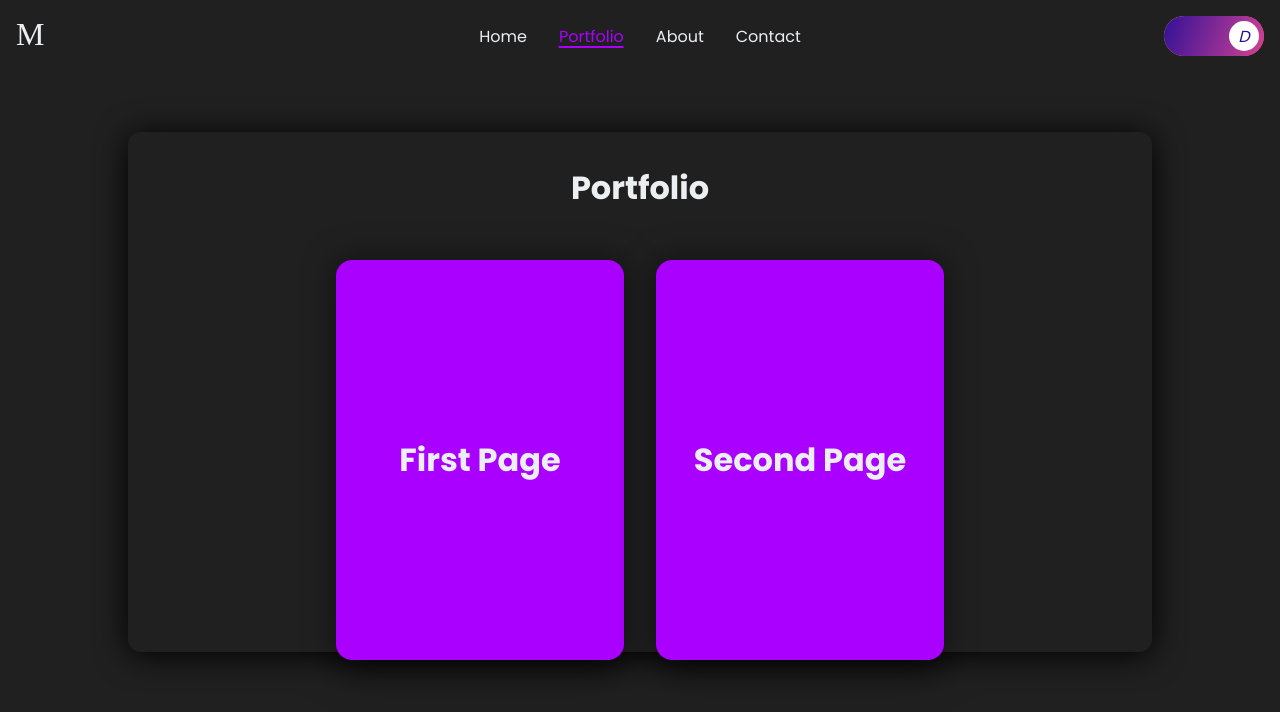
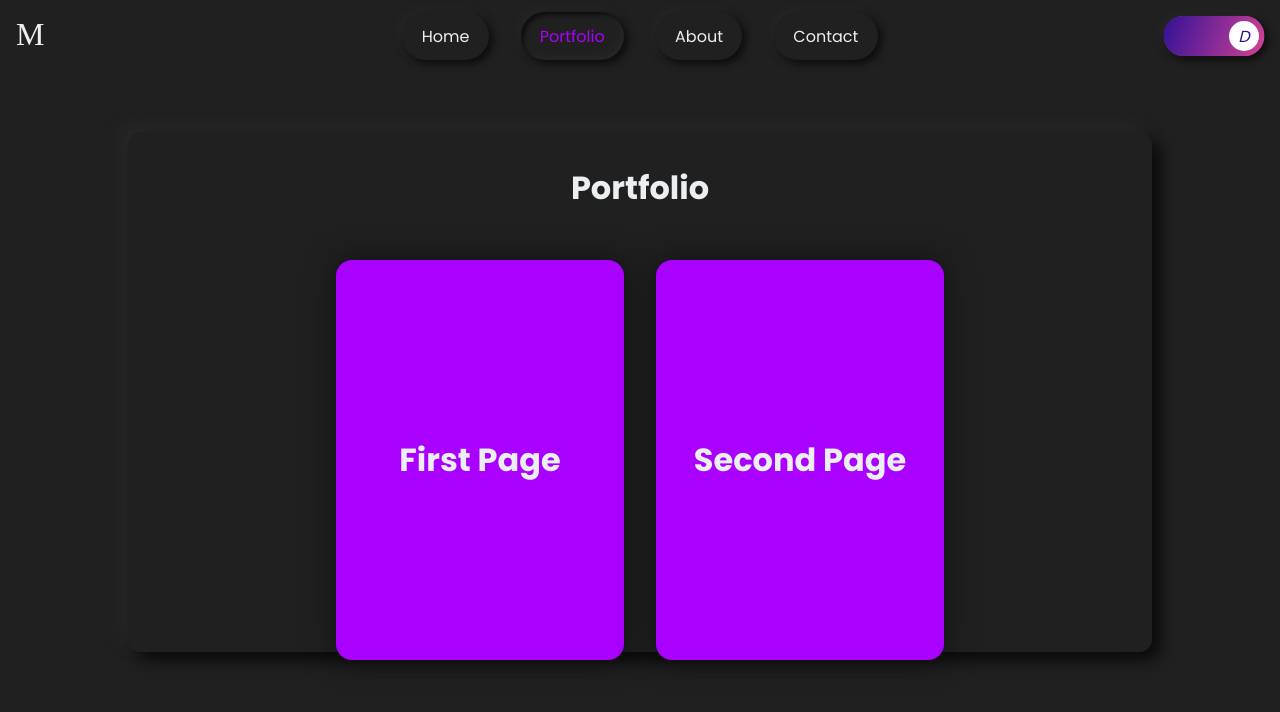
Before and after one commit to mateuszgorecki/first-react-app, a React (Create React App) app: page /portfolio in a window 1280 px wide. Shown: the top 712 px of the page. Built offline with nearby package versions, Linux system fonts and the light colour scheme; a web font is replaced by a local one.

Commit message:
change UI to neumorphism style

```diff
--- a/src/App.js
+++ b/src/App.js
@@ -17,6 +17,7 @@ import ThemeContext from './store/theme-context'
 function App() {
   const location = useLocation()
   const pageTitle = location.pathname
+  useTitle(pageTitle)
 
   const ctx = useContext(ThemeContext)
   const isDark = ctx.isDarkTheme
@@ -24,7 +25,6 @@ function App() {
   const body = document.querySelector('body')
   isDark ? body.classList.add('dark') : body.classList.remove('dark')
 
-  useTitle(pageTitle)
 
   return (
     <div>
--- a/src/assets/scss/Header.module.scss
+++ b/src/assets/scss/Header.module.scss
@@ -49,12 +49,16 @@
       li {
         a {
           color: $darkgrey;
-          transition: all 0.3s ease-out;
+          transition: all 0.2s ease-out;
           position: relative;
+          border-radius: 1.5rem;
+          padding: 0.8rem 1.2rem;
+          box-shadow: 0.2rem 0.2rem 0.5rem $light-shadow-2,
+            -0.2rem -0.2rem 0.5rem rgba($white, 0.7);
 
           &::before {
             content: '';
-            display: block;
+            display: none;
             position: absolute;
             bottom: 0;
             left: 50%;
@@ -74,6 +78,14 @@
               width: 100%;
             }
           }
+
+          &:active,
+          &.active {
+            box-shadow: 0.2rem 0.2rem 0.5rem $light-shadow-2,
+              -0.2rem -0.2rem 0.5rem rgba($white, 0.7),
+              inset 0.2rem 0.2rem 0.2rem rgba($darkgrey-light, 0.1),
+              inset -0.2rem -0.2rem 0.5rem $white;
+          }
         }
       }
     }
@@ -90,6 +102,8 @@
       li {
         a {
           color: $blue-gray;
+          box-shadow: 0.2rem 0.2rem 0.5rem rgba($black, 0.7),
+            -0.2rem -0.2rem 0.5rem $light-shadow;
 
           &::before {
             background-color: $purple;
@@ -100,6 +114,14 @@
           &.active {
             color: $purple;
           }
+
+          &:active,
+          &.active {
+            box-shadow: 0.2rem 0.2rem 0.5rem rgba($black, 0.7),
+              -0.2rem -0.2rem 0.5rem $light-shadow,
+              inset 0.2rem 0.2rem 0.2rem rgba($black, 0.5),
+              inset -0.2rem -0.2rem 0.5rem $light-shadow;
+          }
         }
       }
     }
--- a/src/assets/scss/PageDetails.module.scss
+++ b/src/assets/scss/PageDetails.module.scss
@@ -6,6 +6,7 @@
   padding: 3rem;
   flex-direction: row;
   gap: 3rem;
+  position: relative;
 
   &-photo {
     width: 35%;
@@ -48,8 +49,44 @@
       text-align: center;
     }
   }
+
+  .back-btn {
+    position: absolute;
+    background-color: transparent;
+    border-radius: 1.5rem;
+    bottom: 2rem;
+    right: 2rem;
+    color: $darkgrey;
+    padding: 0.8rem 1.2rem;
+    text-decoration: none;
+    transition: all 0.2s ease-out;
+    box-shadow: 0.2rem 0.2rem 0.5rem $light-shadow-2,
+      -0.2rem -0.2rem 0.5rem rgba($white, 0.7);
+
+    &:active {
+      box-shadow: 0.2rem 0.2rem 0.5rem $light-shadow-2,
+        -0.2rem -0.2rem 0.5rem rgba($white, 0.7),
+        inset 0.2rem 0.2rem 0.2rem rgba($darkgrey-light, 0.1),
+        inset -0.2rem -0.2rem 0.5rem $white;
+    }
+  }
 }
 
 .dark {
-  background-color: $purple !important;
+  .photo {
+    background-color: $purple !important;
+  }
+
+  .back-btn {
+    color: $white;
+    box-shadow: 0.2rem 0.2rem 0.5rem rgba($black, 0.7),
+      -0.2rem -0.2rem 0.5rem $light-shadow;
+
+    &:active {
+      box-shadow: 0.2rem 0.2rem 0.5rem rgba($black, 0.7),
+        -0.2rem -0.2rem 0.5rem $light-shadow,
+        inset 0.2rem 0.2rem 0.2rem rgba($black, 0.5),
+        inset -0.2rem -0.2rem 0.5rem $light-shadow;
+    }
+  }
 }
--- a/src/assets/scss/PageWrapper.module.scss
+++ b/src/assets/scss/PageWrapper.module.scss
@@ -11,11 +11,13 @@
 .light {
   background-color: $blue-gray;
   color: $darkgrey;
-  filter: drop-shadow(0 0.2rem 0.7rem rgba($darkgrey-light, 0.2));
+  box-shadow: 0.5rem 0.5rem 1rem $light-shadow-2,
+            -0.5rem -0.5rem 1rem rgba($white, 0.7);
 }
 
 .dark {
   background-color: $darkgrey;
-  filter: drop-shadow(0 0.2rem 1rem $black);
   color: $blue-gray;
+  box-shadow: 0.5rem 0.5rem 1rem rgba($black, 0.7),
+             -0.5rem -0.5rem 1rem $light-shadow;
 }
--- a/src/assets/scss/ThemeButton.module.scss
+++ b/src/assets/scss/ThemeButton.module.scss
@@ -1,3 +1,5 @@
+@import './variables';
+
 .container {
   height: 40px;
   width: 100px;
@@ -6,11 +8,13 @@
     rgba(253, 203, 50, 1) 0%,
     rgba(244, 56, 98, 1) 100.2%
   );
+  box-shadow: 0.2rem 0.2rem 0.5rem $light-shadow-2,
+    -0.2rem -0.2rem 0.5rem rgba($white, 0.7);
   border-radius: 25px;
   display: flex;
   align-items: center;
   box-sizing: border-box;
-  padding: 0 5px ;
+  padding: 0 5px;
   cursor: pointer;
   position: relative;
   // right: 50px;
@@ -24,6 +28,7 @@
   .dark {
     transition: all 0.2s ease-out;
     opacity: 0;
+    background-color: $darkgrey-light;
     background-image: linear-gradient(
       109.8deg,
       rgba(62, 5, 116, 1) -5.2%,
@@ -35,16 +40,19 @@
     top: 0;
     border-radius: 25px;
     height: 40px;
-    width: 100px ;
+    width: 100px;
     display: flex;
     align-items: center;
     box-sizing: border-box;
     padding: 0 5px;
     z-index: 0;
+    transform: scale(1.01);
   }
 }
 
 .on {
+  box-shadow: 0.2rem 0.2rem 0.5rem rgba($black, 0.7),
+    -0.2rem -0.2rem 0.5rem $light-shadow;
   .dark {
     opacity: 1;
   }
@@ -60,7 +68,7 @@
   display: grid;
   align-items: center;
   justify-items: center;
-  background-color: #fff;
+  background-color: $white;
   overflow: hidden;
   position: relative;
   z-index: 1;
--- a/src/assets/scss/_variables.scss
+++ b/src/assets/scss/_variables.scss
@@ -8,3 +8,4 @@ $orange         : #FF8F00;
 $purple         : #AA00FF;
 $dark-shadow    : rgba($black, 0.5);
 $light-shadow   : rgba($darkgrey-light, 0.5);
+$light-shadow-2   : rgba($darkgrey-light, 0.3);
--- a/src/components/PageDetails.js
+++ b/src/components/PageDetails.js
@@ -1,4 +1,4 @@
-import { useParams } from 'react-router-dom'
+import { useParams, NavLink } from 'react-router-dom'
 import PageWrapper from './layout/PageWrapper'
 import PAGES_DATA from './pages-data'
 
@@ -14,10 +14,10 @@ const PageDetails = (props) => {
     let details
     if (page.id === pageID) {
       details = (
-        <PageWrapper className={classes.wrapper}>
+        <PageWrapper className={`${classes.wrapper} ${darkClass}`}>
           <div className={classes['wrapper-photo']}>
             <div
-              className={`${classes.photo} ${darkClass}`}
+              className={`${classes.photo} `}
             >
               <p>{page.title}</p>
             </div>
@@ -29,6 +29,7 @@ const PageDetails = (props) => {
             <p className={classes.bold}>Technologies:</p>
             <p className={classes.text}>{page.technologies.map(technology =>(technology + ' '))}</p>
           </div>
+          <NavLink to='/portfolio' className={classes['back-btn']}>&#x021A9; Back</NavLink>
         </PageWrapper>
       )
     }
--- a/src/components/pages-data.js
+++ b/src/components/pages-data.js
@@ -1,13 +1,13 @@
 const PAGES_DATA = [
   {
-    id: '1page',
+    id: 'first-page',
     title: 'First Page',
     description: 'Incididunt adipisicing culpa est sit sint. Quis dolor ipsum quis Lorem nisi nisi ullamco voluptate officia officia aliquip. Ad do cillum reprehenderit aute Lorem Lorem non.',
     url: 'https://example.com',
     technologies: ['HTML', 'SCSS', 'JavaScript', 'PHP']
   },
   {
-    id: '2page',
+    id: 'second-page',
     title: 'Second Page',
     description:
       'Qui laborum incididunt magna eu ex. Ea duis voluptate pariatur incididunt nulla voluptate eiusmod et est ex laboris occaecat cupidatat. Ullamco sint minim sint anim deserunt. Et id non eiusmod minim sit enim laborum nostrud est.',
--- a/src/components/use-title.js
+++ b/src/components/use-title.js
@@ -1,5 +1,4 @@
 import { useEffect } from "react"
-
 
 const useTitle = (pageTitle) => {
   useEffect(() => {
```
